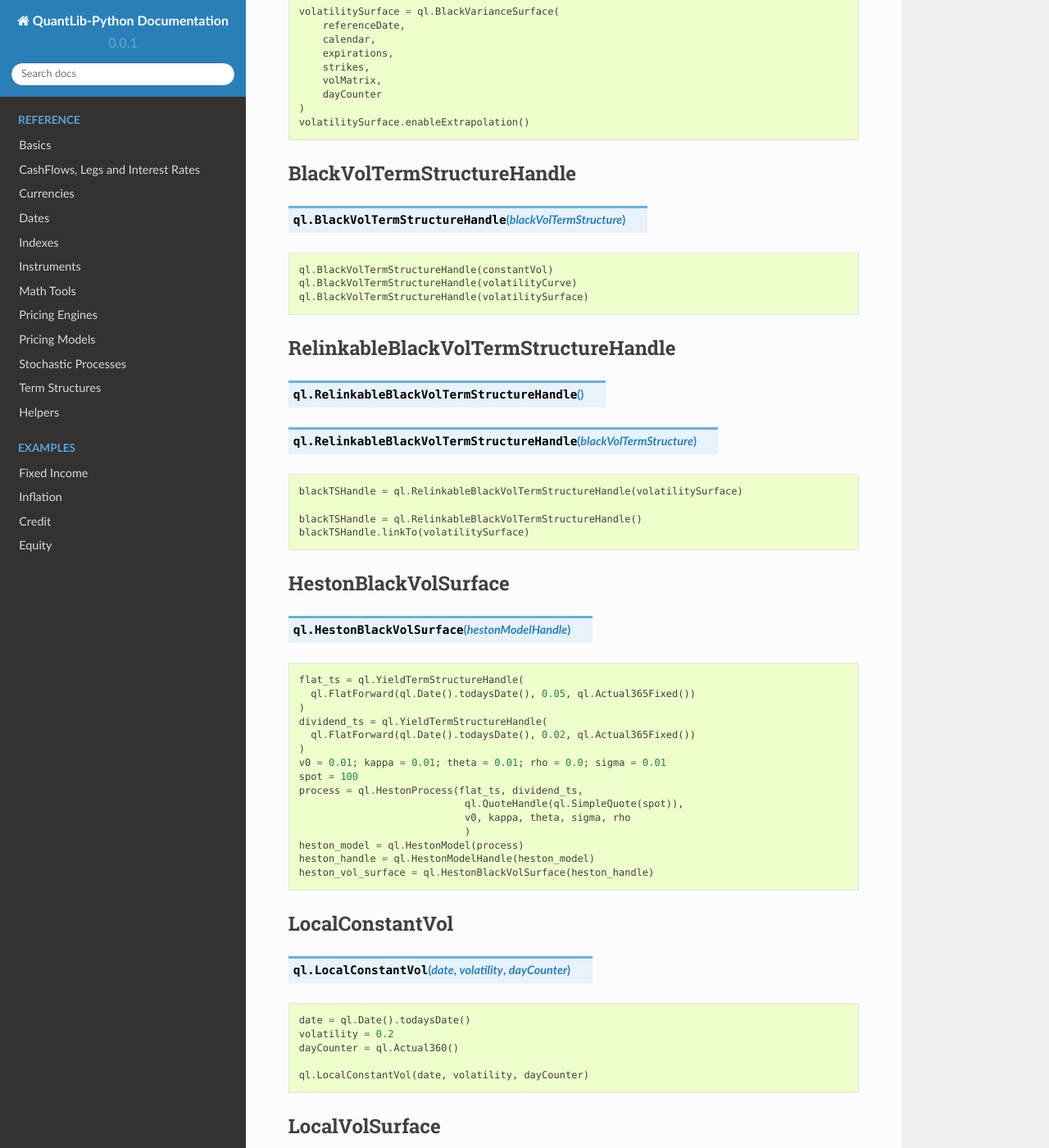
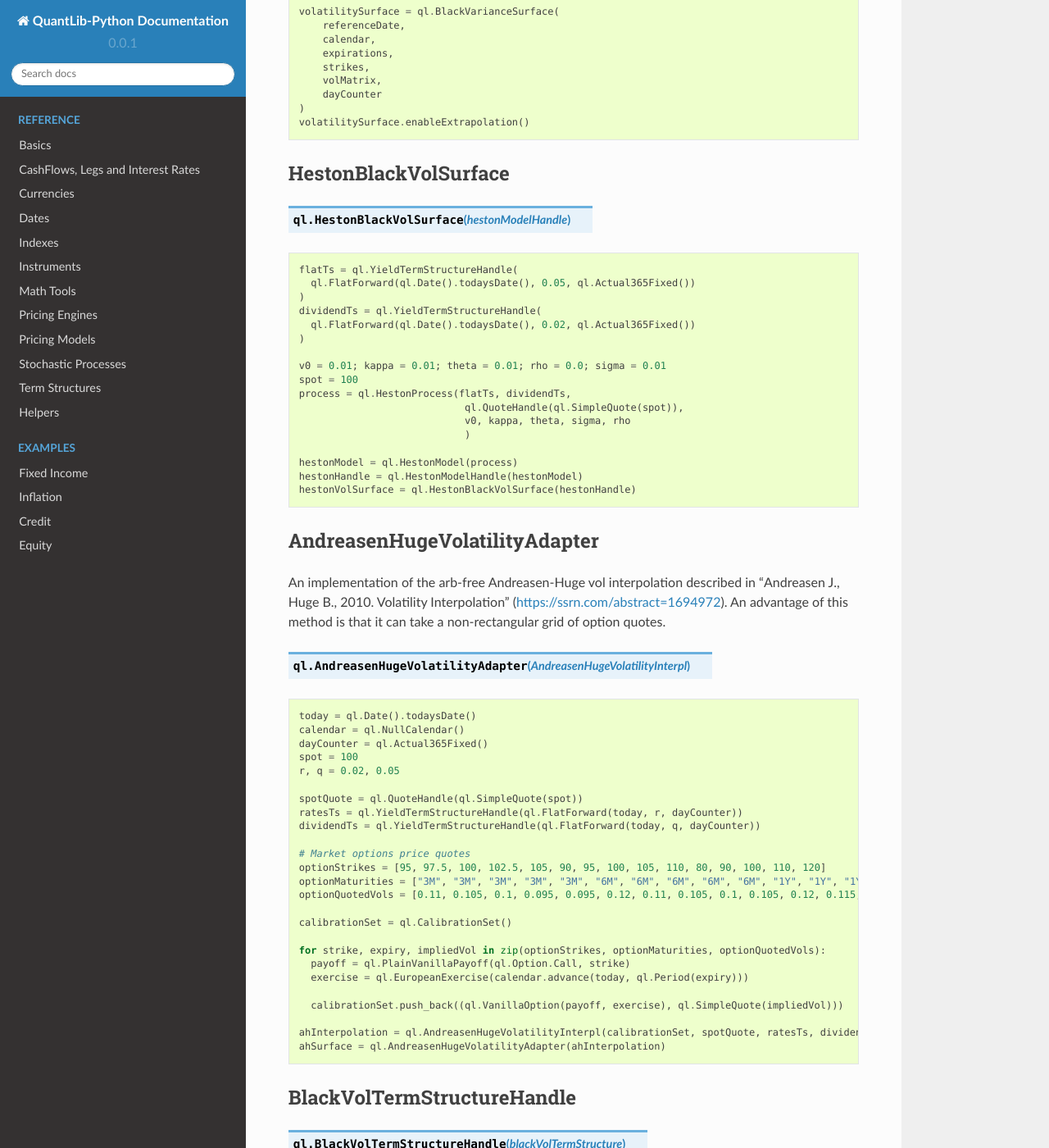
Before and after one commit to nhaga/QuantLib-Python-Docs, a Sphinx documentation site: the page built from docs/termstructures/volatility.rst, in a window 1280 px wide and 1400 px high, scrolled down 1314 px. Shown: the whole window at 82% size. Built offline with Sphinx 7.4.7 and the Read the Docs theme 2.0.0, drawn with Linux system fonts in a browser that asks for light colours; formulas are drawn with MathJax 3; some of the changed text lies outside the part shown.

Commit message:
Adding Andreasen-Huge volsurfaces

```diff
--- a/docs/termstructures/volatility.rst
+++ b/docs/termstructures/volatility.rst
@@ -74,6 +74,69 @@ BlackVarianceSurface
   )
   volatilitySurface.enableExtrapolation()
 
+
+HestonBlackVolSurface
+*********************
+
+.. function:: ql.HestonBlackVolSurface(hestonModelHandle)
+
+.. code-block:: python
+
+  flatTs = ql.YieldTermStructureHandle(
+    ql.FlatForward(ql.Date().todaysDate(), 0.05, ql.Actual365Fixed())
+  )
+  dividendTs = ql.YieldTermStructureHandle(
+    ql.FlatForward(ql.Date().todaysDate(), 0.02, ql.Actual365Fixed())
+  )
+
+  v0 = 0.01; kappa = 0.01; theta = 0.01; rho = 0.0; sigma = 0.01
+  spot = 100
+  process = ql.HestonProcess(flatTs, dividendTs,
+                              ql.QuoteHandle(ql.SimpleQuote(spot)),
+                              v0, kappa, theta, sigma, rho
+                              )
+
+  hestonModel = ql.HestonModel(process)
+  hestonHandle = ql.HestonModelHandle(hestonModel)
+  hestonVolSurface = ql.HestonBlackVolSurface(hestonHandle)
+
+
+AndreasenHugeVolatilityAdapter
+******************************
+
+An implementation of the arb-free Andreasen-Huge vol interpolation described in "Andreasen J., Huge B., 2010. Volatility Interpolation" (https://ssrn.com/abstract=1694972). An advantage of this method is that it can take a non-rectangular grid of option quotes.
+
+.. function:: ql.AndreasenHugeVolatilityAdapter(AndreasenHugeVolatilityInterpl)
+
+.. code-block:: python
+
+  today = ql.Date().todaysDate()
+  calendar = ql.NullCalendar()
+  dayCounter = ql.Actual365Fixed()
+  spot = 100
+  r, q = 0.02, 0.05
+
+  spotQuote = ql.QuoteHandle(ql.SimpleQuote(spot))
+  ratesTs = ql.YieldTermStructureHandle(ql.FlatForward(today, r, dayCounter))
+  dividendTs = ql.YieldTermStructureHandle(ql.FlatForward(today, q, dayCounter))
+
+  # Market options price quotes
+  optionStrikes = [95, 97.5, 100, 102.5, 105, 90, 95, 100, 105, 110, 80, 90, 100, 110, 120]
+  optionMaturities = ["3M", "3M", "3M", "3M", "3M", "6M", "6M", "6M", "6M", "6M", "1Y", "1Y", "1Y", "1Y", "1Y"]
+  optionQuotedVols = [0.11, 0.105, 0.1, 0.095, 0.095, 0.12, 0.11, 0.105, 0.1, 0.105, 0.12, 0.115, 0.11, 0.11, 0.115]
+
+  calibrationSet = ql.CalibrationSet()
+
+  for strike, expiry, impliedVol in zip(optionStrikes, optionMaturities, optionQuotedVols):
+    payoff = ql.PlainVanillaPayoff(ql.Option.Call, strike)
+    exercise = ql.EuropeanExercise(calendar.advance(today, ql.Period(expiry)))
+
+    calibrationSet.push_back((ql.VanillaOption(payoff, exercise), ql.SimpleQuote(impliedVol)))
+
+  ahInterpolation = ql.AndreasenHugeVolatilityInterpl(calibrationSet, spotQuote, ratesTs, dividendTs)
+  ahSurface = ql.AndreasenHugeVolatilityAdapter(ahInterpolation)
+
+
 BlackVolTermStructureHandle
 ***************************
 
@@ -98,31 +161,6 @@ RelinkableBlackVolTermStructureHandle
 
   blackTSHandle = ql.RelinkableBlackVolTermStructureHandle()
   blackTSHandle.linkTo(volatilitySurface)
-
-
-
-HestonBlackVolSurface
-*********************
-
-.. function:: ql.HestonBlackVolSurface(hestonModelHandle)
-
-.. code-block:: python
-
-  flat_ts = ql.YieldTermStructureHandle(
-    ql.FlatForward(ql.Date().todaysDate(), 0.05, ql.Actual365Fixed())
-  )
-  dividend_ts = ql.YieldTermStructureHandle(
-    ql.FlatForward(ql.Date().todaysDate(), 0.02, ql.Actual365Fixed())
-  )
-  v0 = 0.01; kappa = 0.01; theta = 0.01; rho = 0.0; sigma = 0.01
-  spot = 100
-  process = ql.HestonProcess(flat_ts, dividend_ts,
-                              ql.QuoteHandle(ql.SimpleQuote(spot)),
-                              v0, kappa, theta, sigma, rho
-                              )
-  heston_model = ql.HestonModel(process)
-  heston_handle = ql.HestonModelHandle(heston_model)
-  heston_vol_surface = ql.HestonBlackVolSurface(heston_handle)
 
 
 LocalConstantVol
@@ -184,5 +222,39 @@ This powerful but dangerous surface will swallow any exceptions and return the s
   ql.NoExceptLocalVolSurface(blackVolTs, ratesTs, dividendTs, spot, illegalVolOverride)
 
 
+AndreasenHugeLocalVolAdapter
+****************************
+
+.. function:: ql.AndreasenHugeLocalVolAdapter(AndreasenHugeVolatilityInterpl)
+
+.. code-block:: python
+
+  today = ql.Date().todaysDate()
+  calendar = ql.NullCalendar()
+  dayCounter = ql.Actual365Fixed()
+  spot = 100
+  r, q = 0.02, 0.05
+
+  spotQuote = ql.QuoteHandle(ql.SimpleQuote(spot))
+  ratesTs = ql.YieldTermStructureHandle(ql.FlatForward(today, r, dayCounter))
+  dividendTs = ql.YieldTermStructureHandle(ql.FlatForward(today, q, dayCounter))
+
+  # Market options price quotes
+  optionStrikes = [95, 97.5, 100, 102.5, 105, 90, 95, 100, 105, 110, 80, 90, 100, 110, 120]
+  optionMaturities = ["3M", "3M", "3M", "3M", "3M", "6M", "6M", "6M", "6M", "6M", "1Y", "1Y", "1Y", "1Y", "1Y"]
+  optionQuotedVols = [0.11, 0.105, 0.1, 0.095, 0.095, 0.12, 0.11, 0.105, 0.1, 0.105, 0.12, 0.115, 0.11, 0.11, 0.115]
+
+  calibrationSet = ql.CalibrationSet()
+
+  for strike, expiry, impliedVol in zip(optionStrikes, optionMaturities, optionQuotedVols):
+    payoff = ql.PlainVanillaPayoff(ql.Option.Call, strike)
+    exercise = ql.EuropeanExercise(calendar.advance(today, ql.Period(expiry)))
+
+    calibrationSet.push_back((ql.VanillaOption(payoff, exercise), ql.SimpleQuote(impliedVol)))
+
+  ahInterpolation = ql.AndreasenHugeVolatilityInterpl(calibrationSet, spotQuote, ratesTs, dividendTs)
+  ahLocalSurface = ql.AndreasenHugeLocalVolAdapter(ahInterpolation)
+
+
 LocalVolTermStructureHandle
 ***************************
```
